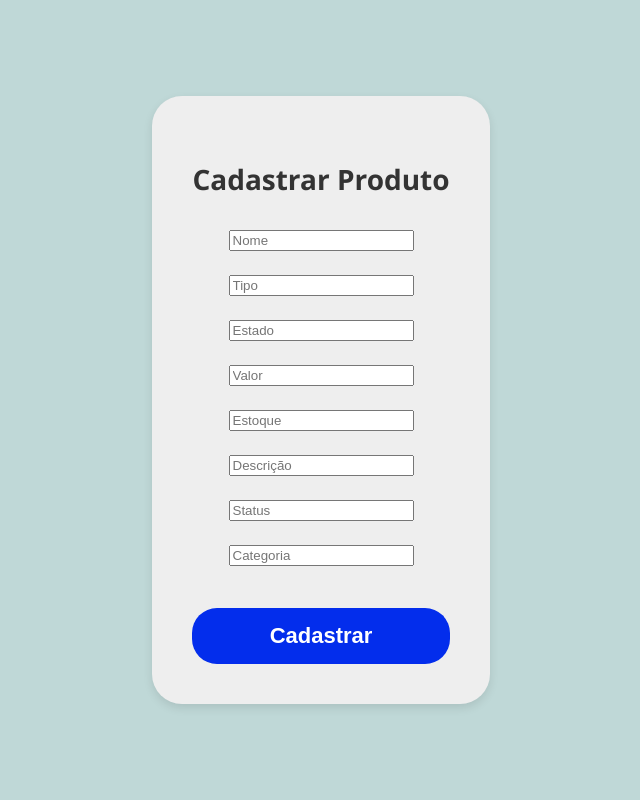
After one commit to Naturalxit/Mercado-Livre, a PHP site: page /cadproduto.php in a window 1280 px wide. The commit adds this page. Shown: the whole page, without its empty margins (319-959 px from the left). Run offline with PHP 8.4, Linux system fonts and the light colour scheme.

Commit message:
Atamara
função: Listar Produto e Cadastrar Produto (Não sei se tá certo)

Formulário: Cadastrar Produto

Teste: Cadastrar Produto (Não testei)

```diff
--- /dev/null
+++ b/Mercado livre/public/cadproduto.php
@@ -0,0 +1,37 @@
+<!DOCTYPE html>
+<html lang="pt-BR">
+<head>
+  <meta charset="UTF-8">
+  <meta name="viewport" content="width=device-width, initial-scale=1.0">
+  <title>Clickaê Login</title>
+  <link rel="stylesheet" href="./css/cadproduto.css">
+
+</head>
+
+<body>
+
+  <div class="login-container">
+
+    <h2>Cadastrar Produto</h2>
+
+    <form>
+
+      <input type= "text" placeholder= "Nome" name = "nome" required> <br><br>
+      <input type= "text" placeholder= "Tipo" name = "tipo" required> <br><br>
+      <input type= "text" placeholder= "Estado" name = "estado" required> <br><br>
+      <input type= "text" placeholder= "Valor" name = "valor" required> <br><br>
+      <input type= "text" placeholder= "Estoque" name = "estoque" required> <br><br>
+      <input type= "text" placeholder= "Descrição" name = "descricao" required> <br><br>
+      <input type= "text" placeholder= "Status" name = "status" required> <br><br>
+      <input type= "text" placeholder= "Categoria" name = "categoria" required> <br><br>
+
+      <button type="submit">Cadastrar</button>
+
+    </form>
+
+  </div>
+
+</body>
+
+
+</html>
--- /dev/null
+++ b/Mercado livre/public/css/cadproduto.css
@@ -0,0 +1,57 @@
+
+/* Fundo geral */
+body {
+    margin: 0;
+    font-family: 'Segoe UI', sans-serif;
+    background-color: #bfd8d7;
+    display: flex;
+    align-items: center;
+    justify-content: center;
+    height: 100vh;
+  }
+
+  /* Container de login */
+  .login-container {
+    background-color: #eeeeee;
+    padding: 40px;
+    border-radius: 30px;
+    box-shadow: 0 4px 10px rgba(0, 0, 0, 0.1);
+    text-align: center;
+  }
+
+  /* Título */
+  .login-container h2 {
+    margin-bottom: 30px;
+    font-size: 28px;
+    color: #333;
+  }
+
+  /* Inputs */
+  .login-container input[type="email"],
+  .login-container input[type="password"] {
+    width: 100%;
+    padding: 15px;
+    margin: 10px 0;
+    border: none;
+    border-radius: 25px;
+    font-size: 16px;
+    box-sizing: border-box;
+  }
+
+  /* Botão */
+  .login-container button {
+    width: 100%;
+    padding: 15px;
+    margin-top: 20px;
+    background-color: #032dec;
+    color: white;
+    font-size: 22px;
+    font-weight: bold;
+    border: none;
+    border-radius: 25px;
+    cursor: pointer;
+  }
+
+  .login-container button:hover {
+    background-color: #0521a0;
+  }
```
Also changed, not shown: Mercado livre/codigos/funcoes.php (+30 -2 lines), Mercado livre/codigos/tests/teste_cadproduto.php (added, +17 -0 lines), Mercado livre/codigos/tests/teste_cadastrarusuario.php (deleted).
